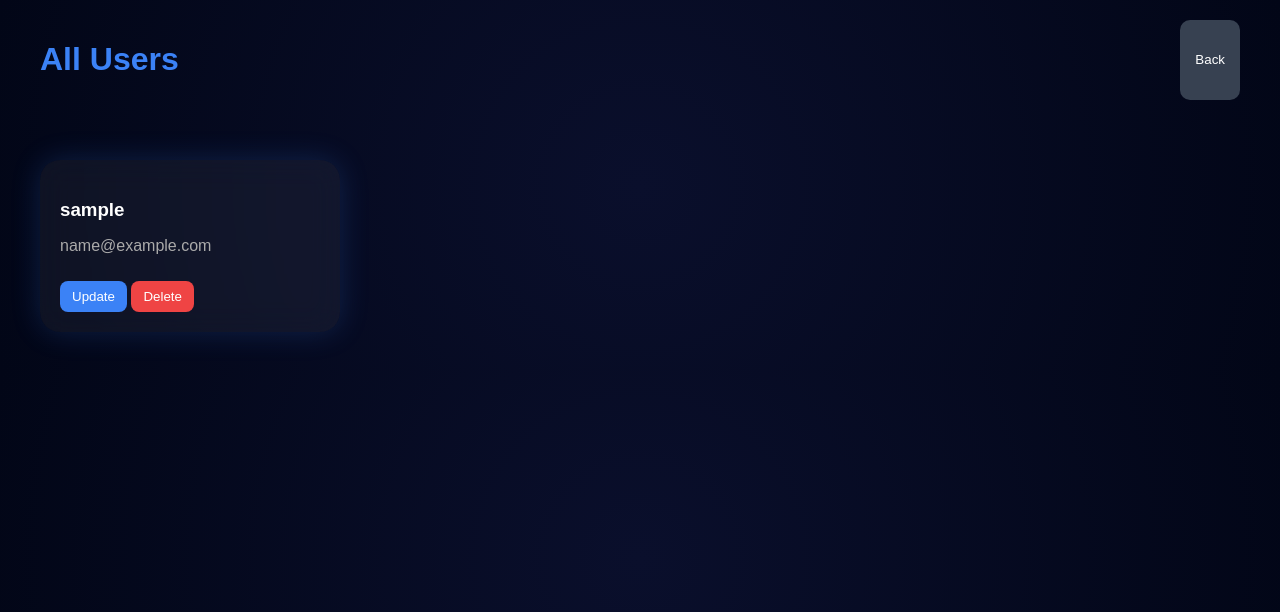
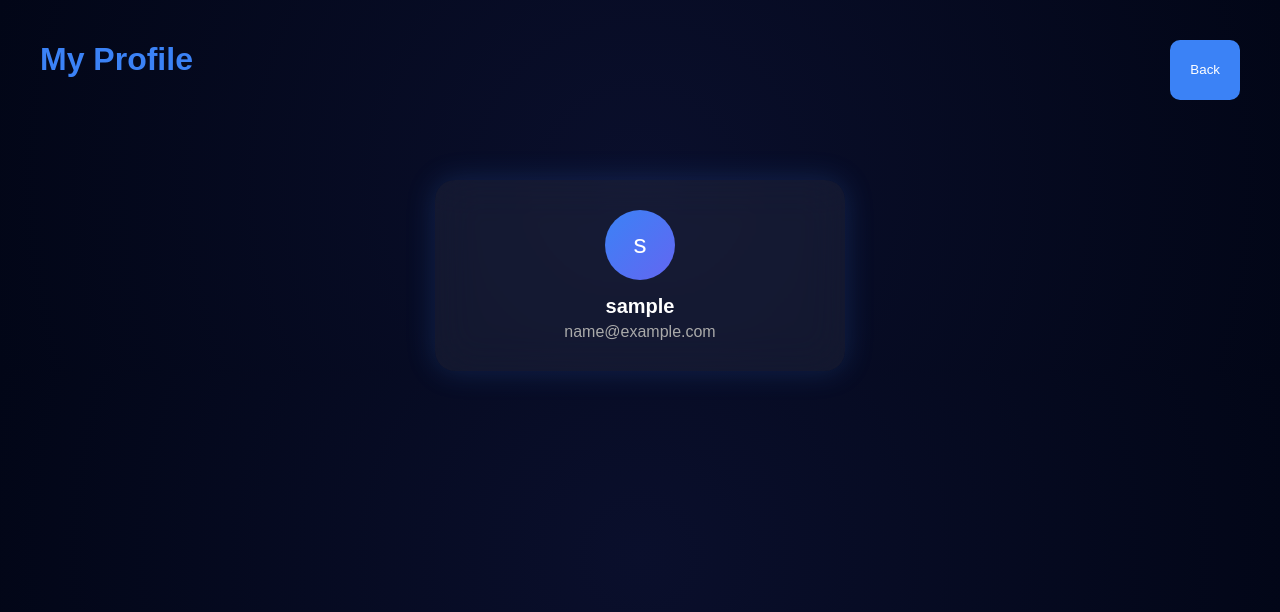
Before and after one commit to tarunverma116/social-post, a Flask app: page /fetch_all in a window 1280 px wide. Shown: the top 612 px of the page. Run offline with Flask 3, Linux system fonts and the light colour scheme; the visitor is signed in with stand-in values (Sample User, id 1); data comes from the database, SQL or seed files in the repository.

```diff
--- a/app.py
+++ b/app.py
@@ -8,9 +8,7 @@ import os
 app = Flask(__name__)
 app.config["SECRET_KEY"] = "your_secret_key_here"
 
-# =========================
-# DATABASE CONFIG (Render)
-# =========================
+# ✅ DATABASE CONFIG (Render Ready)
 DATABASE_URL = os.getenv("DATABASE_URL")
 
 if DATABASE_URL and DATABASE_URL.startswith("postgres://"):
@@ -19,19 +17,13 @@ if DATABASE_URL and DATABASE_URL.startswith("postgres://"):
 app.config["SQLALCHEMY_DATABASE_URI"] = DATABASE_URL
 app.config["SQLALCHEMY_TRACK_MODIFICATIONS"] = False
 
-
-# =========================
-# INIT DB
-# =========================
+# ✅ INIT DB
 db.init_app(app)
 
 with app.app_context():
     db.create_all()
 
-
-# =========================
-# LOGIN MANAGER
-# =========================
+# ✅ LOGIN MANAGER
 loginmanager = LoginManager()
 loginmanager.init_app(app)
 loginmanager.login_view = "login"
@@ -43,18 +35,9 @@ def load_user(user_id):
 
 
 # =========================
-# HOME → REDIRECT
+# 🔥 AUTH ROUTES
 # =========================
-@app.route("/")
-def home():
-    if current_user.is_authenticated:
-        return redirect(url_for("dashboard", user_id=current_user.id))
-    return redirect(url_for("login"))
 
-
-# =========================
-# REGISTER
-# =========================
 @app.route("/register", methods=["GET", "POST"])
 def register():
     form = RegisterForm()
@@ -64,14 +47,10 @@ def register():
         email = form.email.data
         password = form.password.data
 
-        # 🔥 Check duplicate username
+        # 🚨 Prevent duplicate usernames
         existing_user = Users.query.filter_by(username=username).first()
         if existing_user:
-            return render_template(
-                "register.html",
-                form=form,
-                error="Username already exists"
-            )
+            return render_template("register.html", form=form, error="Username already exists")
 
         user = Users(username=username, email=email)
         user.set_password(password)
@@ -79,34 +58,42 @@ def register():
         db.session.add(user)
         db.session.commit()
 
-        return render_template(
-            "login.html",
-            message="Registration successful! Please log in."
-        )
+        return redirect(url_for("login"))
 
     return render_template("register.html", form=form)
 
 
-# =========================
-# LOGIN
-# =========================
 @app.route("/login", methods=["GET", "POST"])
 def login():
-    username = request.form.get("username")
-    password = request.form.get("password")
+    if current_user.is_authenticated:
+        return redirect(url_for("dashboard", user_id=current_user.id))
 
-    user = Users.query.filter_by(username=username).first()
+    if request.method == "POST":
+        username = request.form.get("username")
+        password = request.form.get("password")
 
-    if user and user.check_password(password):
-        login_user(user)
-        return redirect(url_for("dashboard", user_id=user.id))
+        user = Users.query.filter_by(username=username).first()
 
-    return render_template("login.html", error="Invalid credentials")
+        if user and user.check_password(password):
+            login_user(user)
+            return redirect(url_for("dashboard", user_id=user.id))
+
+        return render_template("login.html", error="Invalid credentials")
+
+    return render_template("login.html")
+
+
+@app.route("/logout", methods=["POST"])
+@login_required
+def logout():
+    logout_user()
+    return redirect("/login")
 
 
 # =========================
-# DASHBOARD + POSTS
+# 🔥 DASHBOARD + POSTS
 # =========================
+
 @app.route("/dashboard<int:user_id>")
 @login_required
 def dashboard(user_id):
@@ -120,39 +107,53 @@ def dashboard(user_id):
     )
 
 
-# =========================
-# CREATE POST
-# =========================
 @app.route("/create_post", methods=["POST"])
 @login_required
 def create_post():
     content = request.form.get("content")
 
     if content:
-        post = Post(
+        new_post = Post(
             content=content,
             user_id=current_user.id
         )
-        db.session.add(post)
+        db.session.add(new_post)
         db.session.commit()
 
     return redirect(url_for("dashboard", user_id=current_user.id))
 
 
 # =========================
-# LOGOUT
+# 🔥 PROFILE (ONLY CURRENT USER)
 # =========================
-@app.route("/logout", methods=["POST"])
+
+@app.route("/fetch_all")
 @login_required
-def logout():
-    logout_user()
-    return redirect("/login")
+def fetch_all():
+    return render_template("fetch_all_users.html", user=current_user)
 
 
 # =========================
-# DELETE ACCOUNT
+# 🔥 OPTIONAL (KEEP OR REMOVE)
 # =========================
-@app.route("/delete_account/<int:user_id>", methods=["GET", "POST"])
+
+@app.route("/update_email/<int:user_id>", methods=["POST", "GET"])
+@login_required
+def update_email(user_id):
+    if request.method == "POST":
+        new_email = request.form.get("new_email")
+        user = Users.query.get(user_id)
+
+        if user:
+            user.email = new_email
+            db.session.commit()
+            return redirect(url_for("dashboard", user_id=user_id))
+
+    user = Users.query.get(user_id)
+    return render_template("update_email.html", user=user)
+
+
+@app.route("/delete_account/<int:user_id>", methods=["POST"])
 @login_required
 def delete_account(user_id):
     user = Users.query.get(user_id)
@@ -161,42 +162,24 @@ def delete_account(user_id):
         db.session.delete(user)
         db.session.commit()
 
-    session.pop("user_id", None)
+    logout_user()
     return redirect("/login")
 
 
 # =========================
-# UPDATE EMAIL
+# 🔥 ROOT ROUTE (OPTIONAL)
 # =========================
-@app.route("/update_email/<int:user_id>", methods=["POST", "GET"])
-@login_required
-def update_email(user_id):
-    if request.method == "POST":
-        new_email = request.form.get("new_email")
 
-        user = Users.query.get(user_id)
-        if user:
-            user.email = new_email
-            db.session.commit()
-            return redirect(url_for("dashboard", user_id=user_id))
-
-    user = Users.query.get(user_id)
-    if user:
-        return render_template("update_email.html", user=user)
+@app.route("/")
+def home():
+    if current_user.is_authenticated:
+        return redirect(url_for("dashboard", user_id=current_user.id))
+    return redirect("/login")
 
 
 # =========================
-# FETCH ALL USERS
+# 🚀 RUN
 # =========================
-@app.route("/fetch_all")
-@login_required
-def fetch_all():
-    users = Users.query.all()
-    return render_template("fetch_all_users.html", users=users)
 
-
-# =========================
-# RUN APP
-# =========================
 if __name__ == "__main__":
     app.run(debug=True)
--- a/templates/fetch_all_users.html
+++ b/templates/fetch_all_users.html
@@ -1,25 +1,8 @@
-<!-- <html>
-
-<head>
-    <title>All Users</title>
-</head>
-
-<body>
-    <h1>All Users</h1>
-    <ul>
-        {% for u in users %}
-        <li>{{ u.username }} - {{ u.email }} - <a href="{{ url_for('update_email', user_id=u.id) }}">Update
-                Email</a><a href="{{ url_for('delete_account', user_id=u.id) }}">Delete Account</a></li>
-        {% endfor %}
-    </ul>
-    <a href="{{ url_for('dashboard', user_id=users[0].id) }}">Back to Dashboard</a>
-</body> -->
-
 <!DOCTYPE html>
 <html lang="en">
 <head>
 <meta charset="UTF-8">
-<title>Users</title>
+<title>Profile</title>
 
 <style>
 body {
@@ -40,82 +23,82 @@ body {
     color: #3b82f6;
 }
 
-.header button {
-    padding: 10px 15px;
+/* CARD */
+.container {
+    display: flex;
+    justify-content: center;
+    margin-top: 60px;
+}
+
+.card {
+    width: 350px;
+    padding: 30px;
+    border-radius: 20px;
+    background: rgba(255,255,255,0.05);
+    backdrop-filter: blur(20px);
+    text-align: center;
+    box-shadow: 0 0 30px rgba(59,130,246,0.2);
+}
+
+.avatar {
+    width: 70px;
+    height: 70px;
+    border-radius: 50%;
+    background: linear-gradient(135deg,#3b82f6,#6366f1);
+    display: flex;
+    align-items: center;
+    justify-content: center;
+    font-size: 26px;
+    margin: auto;
+}
+
+.username {
+    margin-top: 15px;
+    font-size: 20px;
+    font-weight: bold;
+}
+
+.email {
+    color: #aaa;
+    margin-top: 5px;
+}
+
+/* BUTTON */
+.btn {
+    margin-top: 20px;
+    padding: 10px 20px;
     border-radius: 10px;
     border: none;
-    background: #374151;
+    background: #3b82f6;
     color: white;
     cursor: pointer;
 }
+</style>
 
-/* USERS GRID */
-.container {
-    display: flex;
-    flex-wrap: wrap;
-    gap: 20px;
-    padding: 40px;
-}
-
-.card {
-    width: 260px;
-    padding: 20px;
-    border-radius: 20px;
-    background: rgba(255,255,255,0.05);
-    backdrop-filter: blur(15px);
-    box-shadow: 0 0 30px rgba(59,130,246,0.2);
-}
-
-.card h3 {
-    margin-bottom: 5px;
-}
-
-.card p {
-    color: #aaa;
-}
-
-/* BUTTONS */
-.btn {
-    padding: 8px 12px;
-    border-radius: 8px;
-    border: none;
-    margin-top: 10px;
-    cursor: pointer;
-}
-
-.update { background: #3b82f6; color: white; }
-.delete { background: #ef4444; color: white; }
-
-.btn:hover {
-    transform: scale(1.05);
-}
-</style>
 </head>
-
 <body>
 
 <div class="header">
-    <h1>All Users</h1>
-    <button onclick="history.back()">Back</button>
+    <h1>My Profile</h1>
+    <button class="btn" onclick="history.back()">Back</button>
 </div>
 
 <div class="container">
+    <div class="card">
 
-{% for user in users %}
-<div class="card">
-    <h3>{{ user.username }}</h3>
-    <p>{{ user.email }}</p>
+        <div class="avatar">
+            {{ user.username[0] }}
+        </div>
 
-    <button class="btn update" onclick="location.href='/update_email/{{user.id}}'">
-        Update
-    </button>
+        <div class="username">
+            {{ user.username }}
+        </div>
 
-    <button class="btn delete" onclick="location.href='/delete_account/{{user.id}}'">
-        Delete
-    </button>
-</div>
-{% endfor %}
+        <div class="email">
+            {{ user.email }}
+        </div>
 
+    </div>
 </div>
 
 </body>
```
